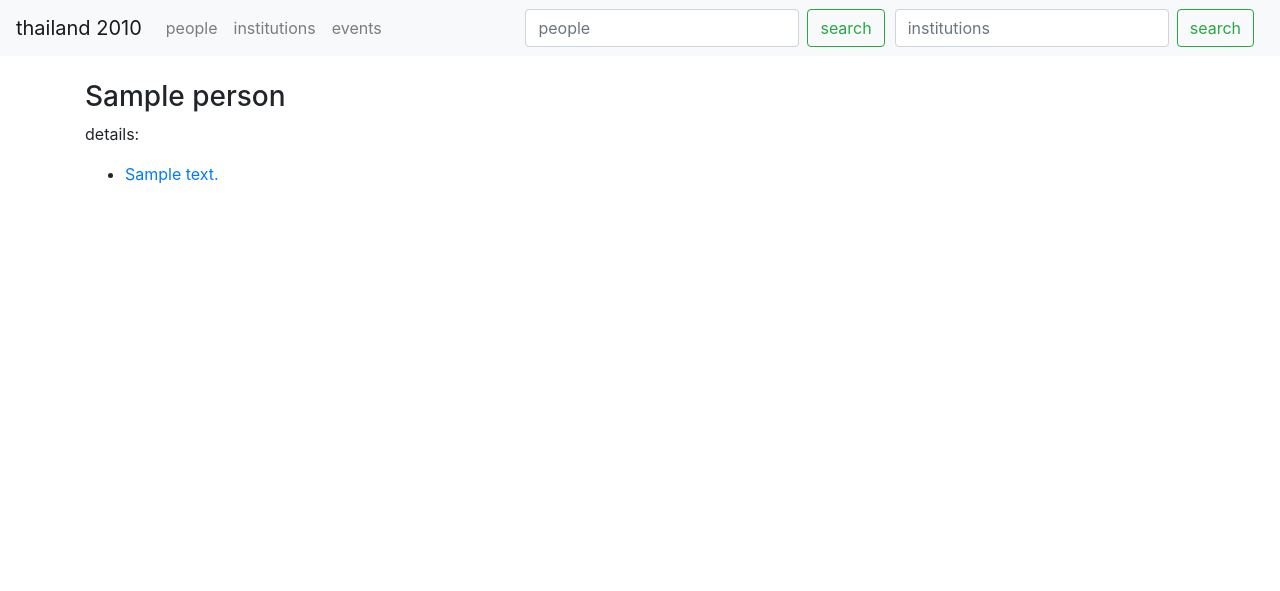
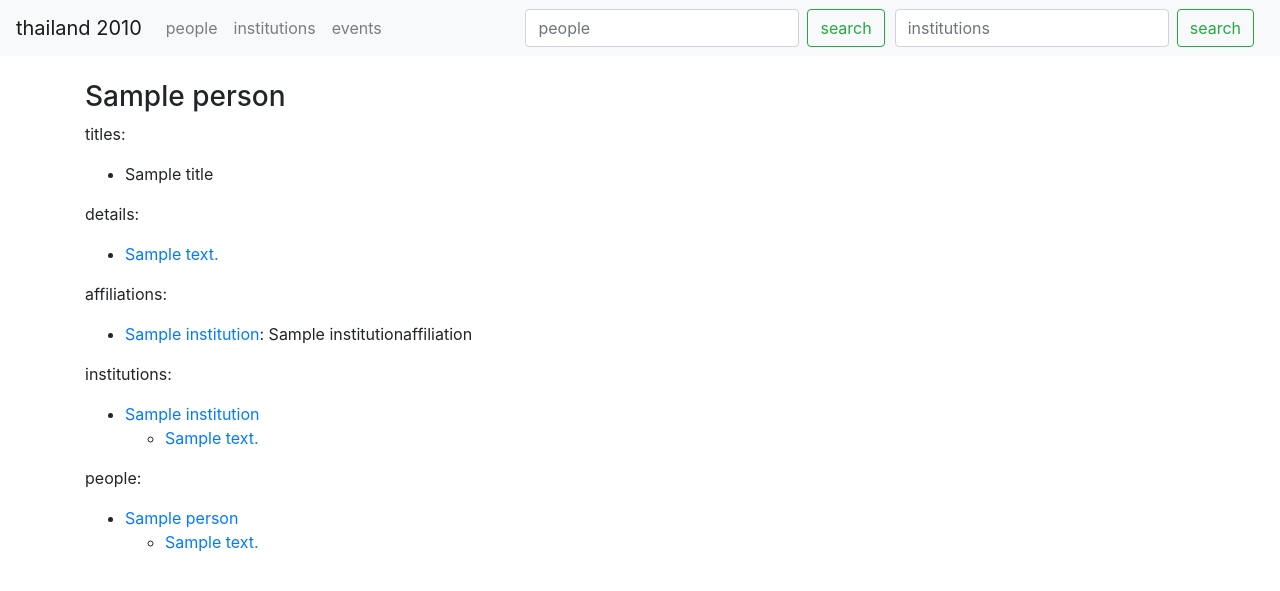
Before and after one commit to altheasmith/thailand2010, a Django app: page /person/1 in a window 1280 px wide. Shown: the top 591 px of the page. Run offline with Django 3.2, Linux system fonts and the light colour scheme; tables that the repository leaves empty hold one stand-in row (values such as "Sample post"); some libraries are stand-ins or nearby versions.

Commit message:
links and collating

```diff
--- a/story/admin.py
+++ b/story/admin.py
@@ -46,7 +46,10 @@ class PersonAdmin(admin.ModelAdmin):
 @admin.register(Event)
 class EventAdmin(admin.ModelAdmin):
     search_fields = ('name', 'details', 'date')
-    list_display = ('name', 'details', 'date_str', 'date')
+    list_display = ('name', 'details', 'date_str', 'date', 'tagged_person_details_string', 'tagged_persons_string',
+                    'tagged_institution_details_string', 'tagged_institutions_string')
+    raw_id_fields = ('tagged_persons', 'tagged_institutions')
+    readonly_fields = ('tagged_person_details_string', 'tagged_institution_details_string')
 
 
 class InstitutionDetailInline(admin.TabularInline):
--- a/story/models.py
+++ b/story/models.py
@@ -66,7 +66,7 @@ class AffiliationStatus(models.Model):
 
 
 class InstitutionAffiliation(models.Model):
-    person = models.ForeignKey(Person, on_delete=models.CASCADE)
+    person = models.ForeignKey(Person, on_delete=models.CASCADE, related_name='affiliations')
     institution = models.ForeignKey(Institution, on_delete=models.CASCADE)
     title = models.CharField(max_length=512, blank=True, null=True)
     status = models.ForeignKey(AffiliationStatus, on_delete=models.SET_NULL, blank=True, null=True)
@@ -85,7 +85,7 @@ class PoliticalPartyAffiliation(InstitutionAffiliation):
 
 
 class Title(models.Model):
-    person = models.ForeignKey(Person, on_delete=models.CASCADE)
+    person = models.ForeignKey(Person, on_delete=models.CASCADE, related_name='titles')
     title = models.CharField(max_length=512)
     details = models.TextField(blank=True, null=True)
     created_at = models.DateTimeField(auto_now_add=True)
@@ -100,11 +100,30 @@ class Event(models.Model):
     details = models.TextField()
     date_str = models.TextField(blank=True, null=True)
     date = models.DateField(blank=True, null=True)
+    tagged_persons = models.ManyToManyField(Person, blank=True, related_name='tagged_events')
+    tagged_institutions = models.ManyToManyField(Institution, blank=True, related_name='tagged_institutions')
     created_at = models.DateTimeField(auto_now_add=True)
     updated_at = models.DateTimeField(auto_now=True)
 
     def __str__(self):
         return self.name
+
+    def tagged_person_details_string(self):
+        return ', '.join(p.person.name for p in self.tagged_person_details.all())
+
+    def tagged_persons_string(self):
+        return ', '.join(p.name for p in self.tagged_persons.all())
+
+    # def tagged_events_string(self):
+    #     return ', '.join(e.name for e in self.tagged_events.all())
+
+    def tagged_institution_details_string(self):
+        return ', '.join(str(i.institution) for i in self.tagged_institution_details.all())
+
+    def tagged_institutions_string(self):
+        return ', '.join(str(i) for i in self.tagged_institutions.all())
+
+
 
 
 class PersonDetail(models.Model):
--- a/story/templates/story/institution-detail.html
+++ b/story/templates/story/institution-detail.html
@@ -11,7 +11,7 @@
 <p>institutions:</p>
 <ul>
     {% for institution in detail.tagged_institutions.all %}
-    <li><a href="/institution/{{ detail.id }}">{{ institution.name }}</a></li>
+    <li><a href="/institution/{{ institution.id }}">{{ institution.name }}</a></li>
     {% endfor %}
 </ul>
 {% endif %}
@@ -20,13 +20,13 @@
 <p>events:</p>
 <ul>
     {% for event in detail.tagged_events.all %}
-    <li><a href="/institution/{{ detail.id }}">{{ event.name }}</a></li>
+    <li><a href="/event/{{ event.id }}">{{ event.name }}</a></li>
     {% endfor %}
 </ul>
 {% endif %}
 
 {% if detail.tagged_persons.exists %}
-<p>persons:</p>
+<p>people:</p>
 <ul>
     {% for person in detail.tagged_persons.all %}
     <li><a href="/person/{{ person.id }}">{{ person.name }}</a></li>
--- a/story/templates/story/person-detail.html
+++ b/story/templates/story/person-detail.html
@@ -20,13 +20,13 @@
 <p>events:</p>
 <ul>
     {% for event in detail.tagged_events.all %}
-    <li><a href="/institution/{{ detail.id }}">{{ event.name }}</a></li>
+    <li><a href="/event/{{ event.id }}">{{ event.name }}</a></li>
     {% endfor %}
 </ul>
 {% endif %}
 
 {% if detail.tagged_persons.exists %}
-<p>persons:</p>
+<p>people:</p>
 <ul>
     {% for person in detail.tagged_persons.all %}
     <li><a href="/person/{{ person.id }}">{{ person.name }}</a></li>
--- a/story/templates/story/person.html
+++ b/story/templates/story/person.html
@@ -2,6 +2,15 @@
 
 {% block content %}
 <h3>{{ person.name }}</h3>
+
+{% if person.titles.exists %}
+<p>titles:</p>
+<ul>
+    {% for title in person.titles.all %}
+    <li>{{ title.title }}</li>
+    {% endfor %}
+</ul>
+{% endif %}
 
 {% if details %}
 <p>details:</p>
@@ -11,4 +20,46 @@
     {% endfor %}
 </ul>
 {% endif %}
+
+{% if person.affiliations.exists %}
+<p>affiliations:</p>
+<ul>
+    {% for affiliation in person.affiliations.all %}
+    <li><a href="/institution/{{ affiliation.institution.id }}">{{ affiliation.institution }}</a>{% if affiliation.title %}: {{affiliation.title}}{% endif %}</li>
+    {% endfor %}
+</ul>
+{% endif %}
+
+{% if institution_data %}
+<p>institutions:</p>
+<ul>
+    {% for institution, all_details in institution_data.items %}
+    <li><a href="/institution/{{ institution.id }}">{{institution.name }}</a>
+        {% if all_details %}
+        <ul>
+            {% for institution_detail in all_details %}
+            <li><a href="/institution-detail/{{ institution_detail.id }}">{{ institution_detail.details }}</a></li>
+            {% endfor %}
+        </ul>
+        {% endif %}
+    {% endfor %}
+</ul>
+{% endif %}
+
+{% if person_data %}
+<p>people:</p>
+<ul>
+    {% for person, all_details in person_data.items %}
+    <li><a href="/person/{{ person.id }}">{{person.name }}</a>
+        {% if all_details %}
+        <ul>
+            {% for person_detail in all_details %}
+            <li><a href="/person-detail/{{ person_detail.id }}">{{ person_detail.details }}</a></li>
+            {% endfor %}
+        </ul>
+        {% endif %}
+    {% endfor %}
+</ul>
+{% endif %}
+
 {% endblock %}
--- a/story/views.py
+++ b/story/views.py
@@ -22,8 +22,16 @@ def person(request, person_id):
         details = person.details.all()
     except Person.DoesNotExist:
         raise Http404("Person does not exist")
+    person_details = person.tagged_person_details.all()
+    people = Person.objects.filter(pk__in=person_details.values_list('person_id', flat=True))
+    person_data = {p: person_details.filter(person=p) for p in people}
+    institution_details = person.tagged_institution_details.all()
+    institutions = Institution.objects.filter(pk__in=institution_details.values_list('institution_id', flat=True))
+    institution_data = {i: institution_details.filter(institution=i) for i in institutions}
     return render(request, 'story/person.html', {'person': person,
                                                'details': details,
+                                                 'person_data': person_data,
+                                                 'institution_data': institution_data
                                                  })
 
 
@@ -35,14 +43,23 @@ def person_detail(request, person_detail_id):
     return render(request, 'story/person-detail.html', {'detail': person_detail,
                                                         })
 
+
 def institution(request, institution_id):
     try:
         institution = Institution.objects.get(pk=institution_id)
         details = institution.details.all()
     except Person.DoesNotExist:
         raise Http404("Institution does not exist")
+    person_details = institution.tagged_person_details.all()
+    people = Person.objects.filter(pk__in=person_details.values_list('person_id', flat=True))
+    person_data = {p: person_details.filter(person=p) for p in people}
+    institution_details = institution.tagged_institution_details.all()
+    institutions = Institution.objects.filter(pk__in=institution_details.values_list('institution_id', flat=True))
+    institution_data = {i: institution_details.filter(institution=i) for i in institutions}
     return render(request, 'story/institution.html', {'institution': institution,
                                                       'details': details,
+                                                      'person_data': person_data,
+                                                      'institution_data': institution_data,
                                                       })
 
 
@@ -61,6 +78,14 @@ def event(request, event_id):
         # details = institution.details.all()
     except Event.DoesNotExist:
         raise Http404("Event does not exist")
+    person_details = event.tagged_person_details.all()
+    persons = Person.objects.filter(pk__in=person_details.values_list('person_id', flat=True)) | event.tagged_persons.all()
+    person_data = {p: person_details.filter(person=p) for p in persons}
+    institution_details = event.tagged_institution_details.all()
+    institutions = Institution.objects.filter(pk__in=institution_details.values_list('institution_id', flat=True)) | event.tagged_institutions.all()
+    institution_data = {i: institution_details.filter(institution=i) for i in institutions}
     return render(request, 'story/event.html', {'event': event,
+                                                'person_data': person_data,
+                                                'institution_data': institution_data
                                                       # 'details': details,
                                                       })
--- a/thailand2010/urls.py
+++ b/thailand2010/urls.py
@@ -20,7 +20,7 @@ from story import views as story_views
 
 urlpatterns = [
     path('admin/', admin.site.urls),
-    path('/', RedirectView.as_view(url='/people')),
+    path('', RedirectView.as_view(url='/people')),
     path('people', story_views.all_people, name='people'),
     path('institutions', story_views.all_institutions, name='institutions'),
     path('events', story_views.all_events, name='events'),
```
Also changed, not shown: story/templates/story/event.html (+29 -4 lines), story/templates/story/institution.html (+33 -0 lines), story/migrations/0024_auto_20200807_1928.py (added), story/migrations/0025_auto_20200807_1934.py (added).
